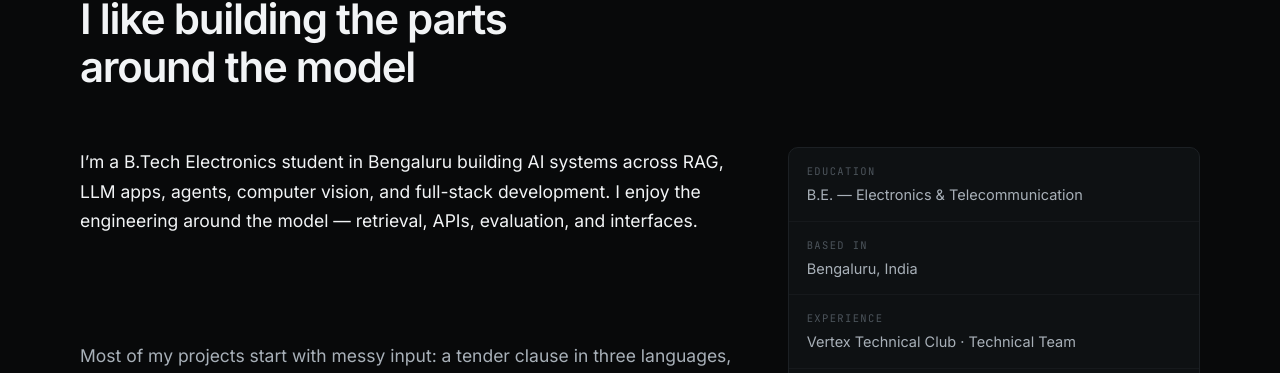
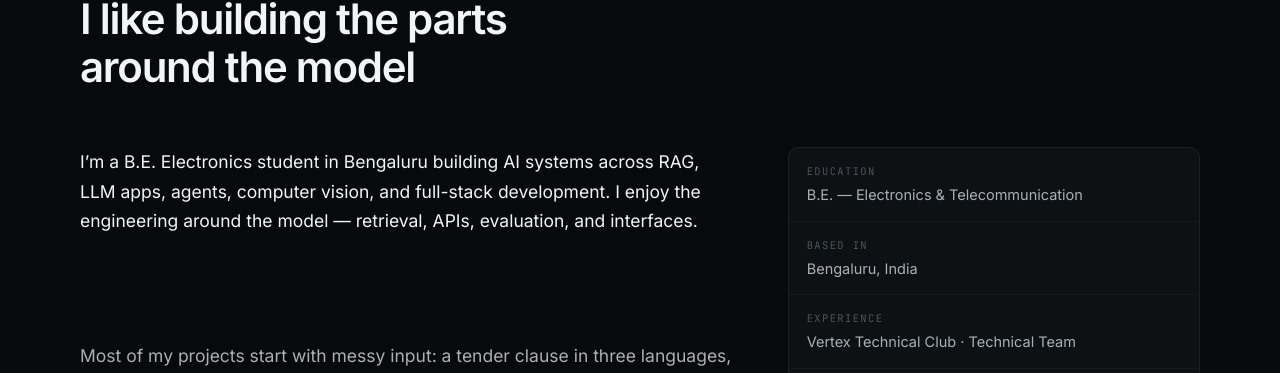
Before and after one commit to rajaryan1111/raj-aryan-portfolio, a React (Vite) app: page / in a window 1280 px wide. Shown: the part 5525-5898 px from the top of the page. Built offline with nearby package versions, Linux system fonts and the light colour scheme.

Commit message:
align about with resume

```diff
--- a/src/data/content.js
+++ b/src/data/content.js
@@ -55,7 +55,7 @@ export const principles = [
 ]
 
 export const aboutParagraphs = [
-  'I’m a B.Tech Electronics student in Bengaluru building AI systems across RAG, LLM apps, agents, computer vision, and full-stack development. I enjoy the engineering around the model — retrieval, APIs, evaluation, and interfaces.',
+  'I’m a B.E. Electronics student in Bengaluru building AI systems across RAG, LLM apps, agents, computer vision, and full-stack development. I enjoy the engineering around the model — retrieval, APIs, evaluation, and interfaces.',
   'Most of my projects start with messy input: a tender clause in three languages, a photo of a color strip in uneven light, or a resume against a job description. I like turning that into something structured, explainable, and usable.',
 ]
 
```
